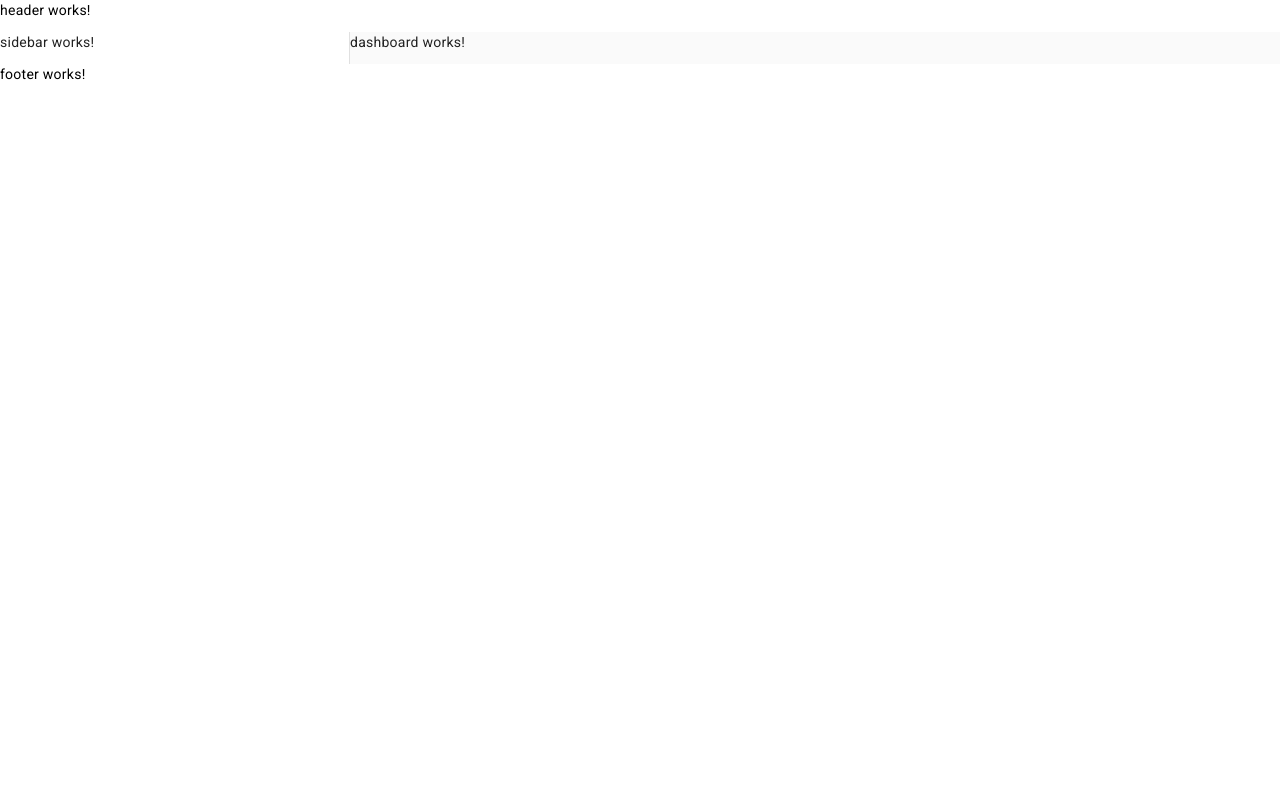
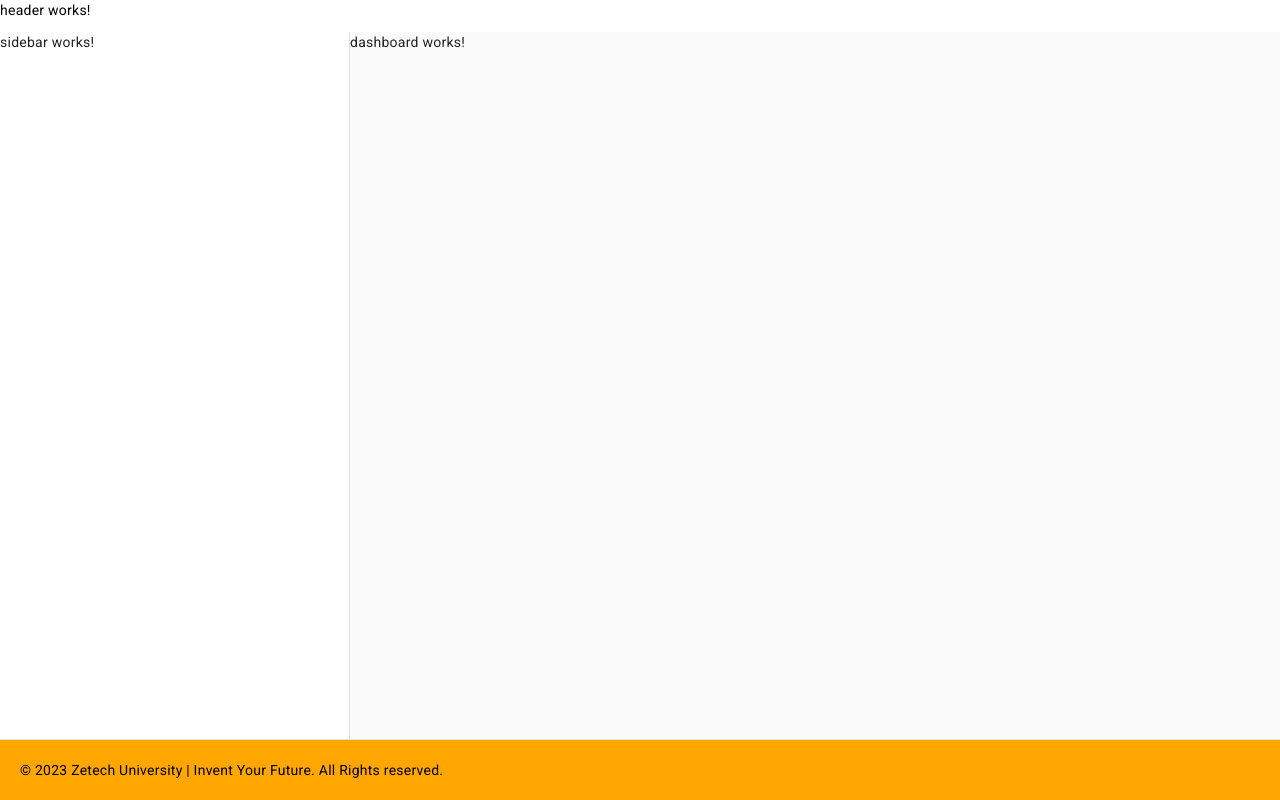
Before and after one commit to Stiflerzak/zetechMarksEntrySystem, an Angular app: page / in a window 1280 px wide. Built offline with nearby package versions, Linux system fonts and the light colour scheme.

Commit message:
created footer

```diff
--- a/src/app/layouts/default/default.component.scss
+++ b/src/app/layouts/default/default.component.scss
@@ -1,3 +1,13 @@
+:host{
+    display: flex ;
+    flex-direction: column;
+    height: 100%;
+}
+
 mat-drawer{
     width: 350px;
 }
+
+mat-drawer-container{
+    height: 100%;
+}
--- a/src/app/shared/components/footer/footer.component.html
+++ b/src/app/shared/components/footer/footer.component.html
@@ -1 +1,7 @@
-<p>footer works!</p>
+
+
+<mat-divider></mat-divider>
+
+<footer>
+    &copy; 2023 Zetech University | Invent Your Future. All Rights reserved.
+</footer>
--- a/src/app/shared/components/footer/footer.component.scss
+++ b/src/app/shared/components/footer/footer.component.scss
@@ -0,0 +1,4 @@
+footer{
+    padding: 20px;
+    background-color: #ffa600;
+}
--- a/src/app/shared/shared.module.ts
+++ b/src/app/shared/shared.module.ts
@@ -3,7 +3,7 @@ import { CommonModule } from '@angular/common';
 import { HeaderComponent } from './components/header/header.component';
 import { FooterComponent } from './components/footer/footer.component';
 import { SidebarComponent } from './components/sidebar/sidebar.component';
-
+import {MatDividerModule} from '@angular/material/divider';
 
 
 @NgModule({
@@ -14,7 +14,8 @@ import { SidebarComponent } from './components/sidebar/sidebar.component';
 
   ],
   imports: [
-    CommonModule
+    CommonModule,
+    MatDividerModule
   ],
   exports: [
     HeaderComponent,
```
